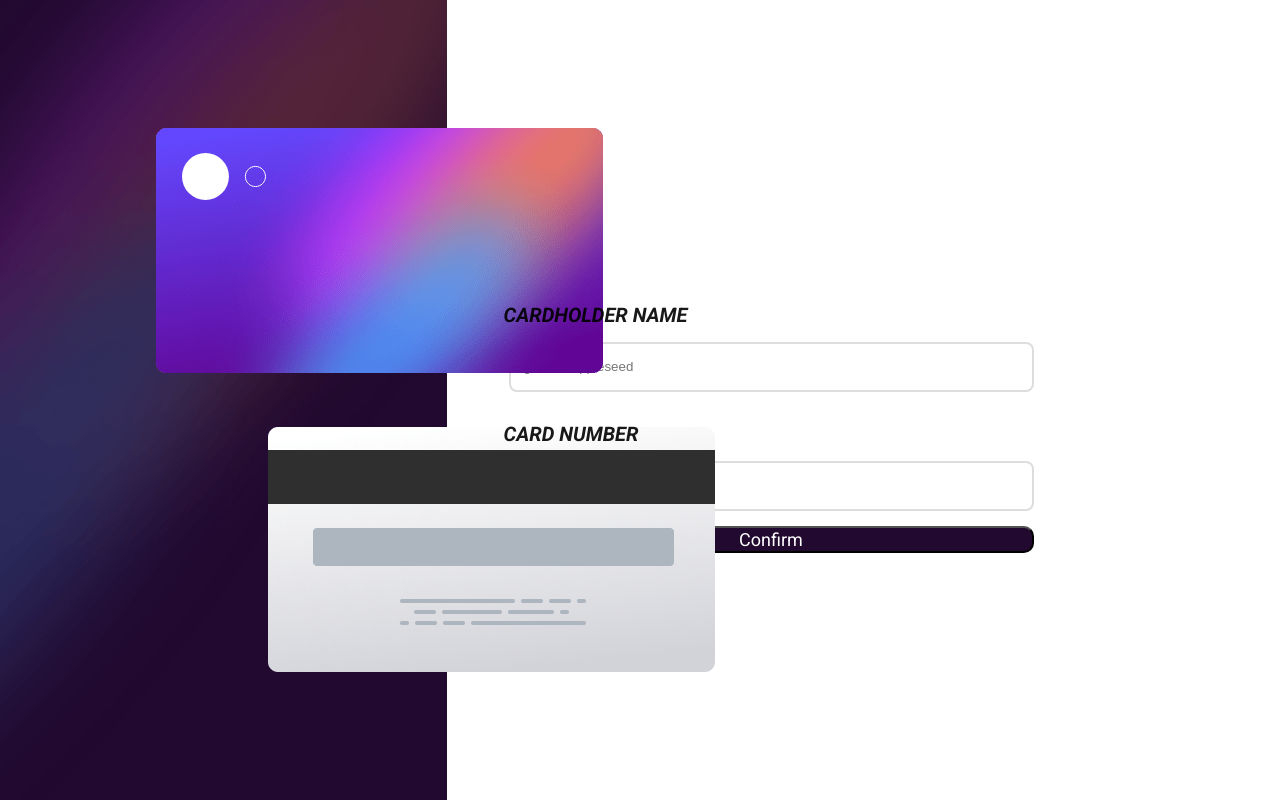
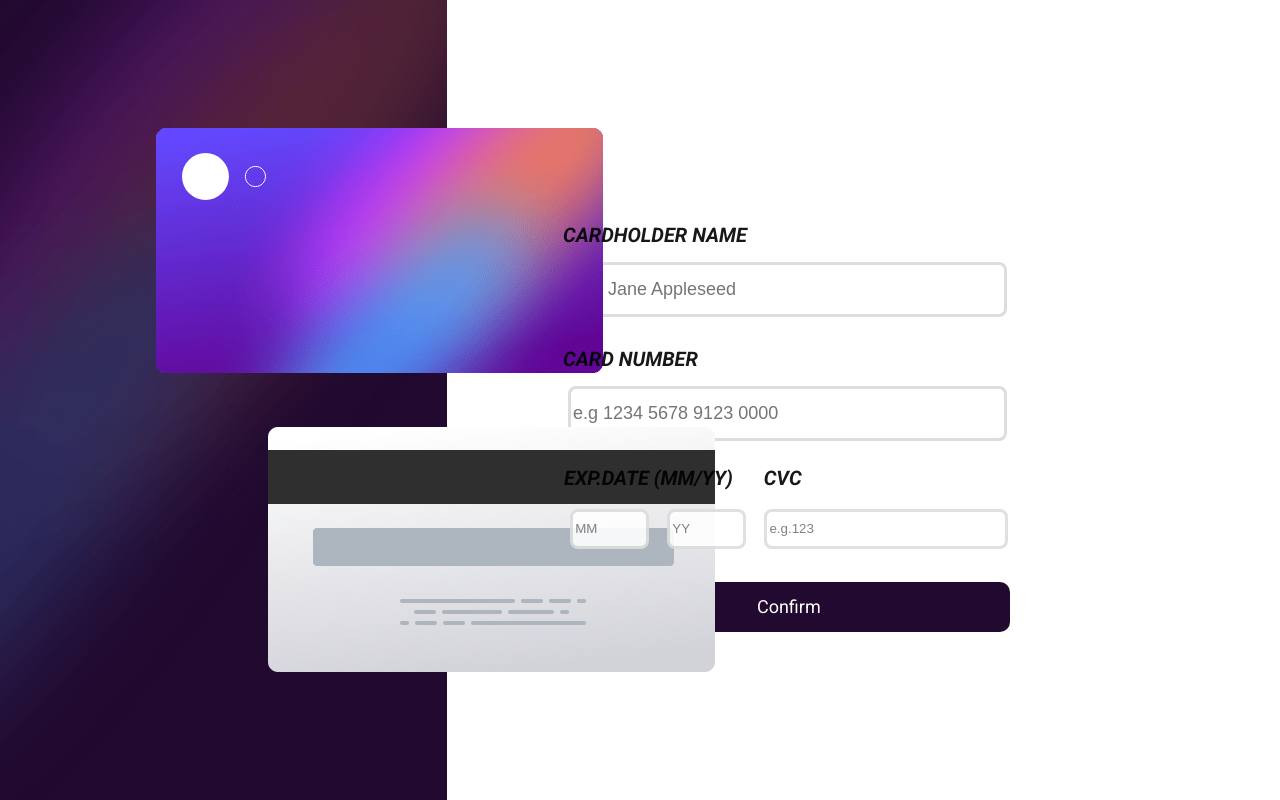
Before and after one commit to luan048/Interactive-Card, a React (Vite) app in the folder interactive-card/: page / in a window 1280 px wide. Built offline with nearby package versions, Linux system fonts and the light colour scheme.

Commit message:
Update in frontend, functions are missing in js

```diff
--- a/interactive-card/src/App.css
+++ b/interactive-card/src/App.css
@@ -76,7 +76,6 @@ body, html {
     margin-top: 40px;
     display: flex;
     flex-direction: column;
-    width: 750px;
 }
 
 .elements {
@@ -95,16 +94,48 @@ body, html {
 
 .elements input {
     width: 73%;
-    height: 50px;
+    height: 55px;
     border-radius: 8px;
-    border: 2px solid #dddddd;
+    border: 3px solid #dddddd;
     outline: none;
     margin-left: 5px;
+    font-size: 18px;
 }
 
-.inputs {
-    display: flex;
-    flex-direction: column;
+.elementsCodes {
+    padding-top: 10px;
+    padding-bottom: 15px;
+    font-family: 'Roboto', sans-serif;
+    font-weight: bold;
+    font-size: 20px;
+    opacity: 0.9;
+    padding-left: 16px;
+}
+
+.cvc {
+    padding-left: 5%;
+}
+
+.inpuCodes {
+    padding-left: 1%;
+    padding-top: 3%;
+    padding-bottom: 3%;
+}
+
+.inpuCodes input {
+    border: 3px solid #dddddd;
+    outline: none;
+    margin-right: 18px;
+    height: 40px;
+    border-radius: 8px;
+}
+
+.inputMonth, .inputYear {
+    width: 13%;
+}
+
+.inputCVC {
+    width: 40%;
 }
 
 .button {
@@ -113,7 +144,9 @@ body, html {
     font-family: 'Roboto', sans-serif;
     font-size: 18px;
     width: 70%;
+    height: 50px;
     margin-left: 20px;
+    border: none;
     border-radius: 10px;
     cursor: pointer;
 }
--- a/interactive-card/src/App.jsx
+++ b/interactive-card/src/App.jsx
@@ -37,7 +37,17 @@ function App() {
               <input type="text" placeholder='e.g 1234 5678 9123 0000' />
             </div>
 
-            {/* FALTA COLOCAR OS ELEMENTOS DE NÚMEROS DOS CARTÕES, ESTAVA COM ESTRUTURA HTML E CSS MAL FEITOS */}
+            <div className='elementsCodes'>
+              <i className='expDate'>EXP.DATE (MM/YY)</i>
+              <i className='cvc'>CVC</i>
+
+              <div className='inpuCodes'>
+                <input className='inputMonth' type="text" placeholder='MM'/>
+                <input className='inputYear' type="text" placeholder='YY'/>
+                <input className='inputCVC' type="text" placeholder='e.g.123'/>
+              </div>
+
+            </div>
 
             <button className='button'>Confirm</button>
           </div>
```
